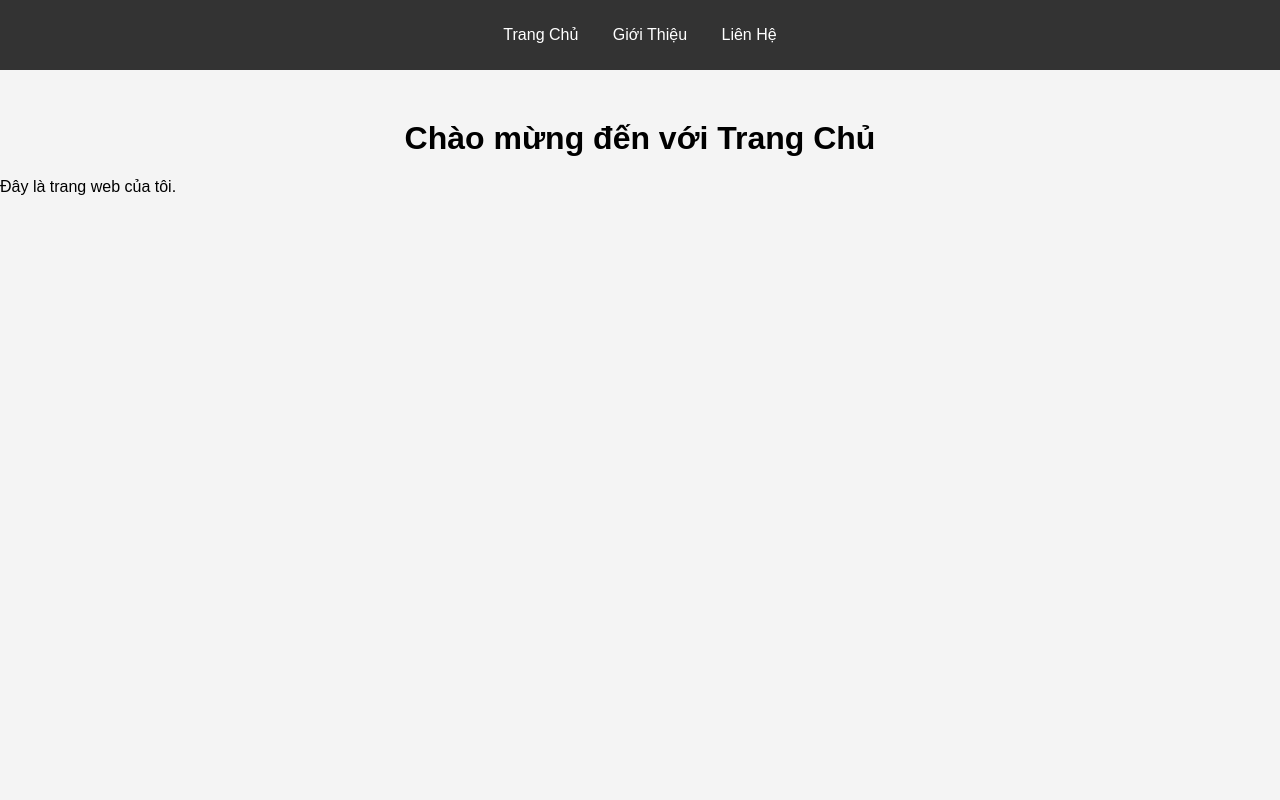
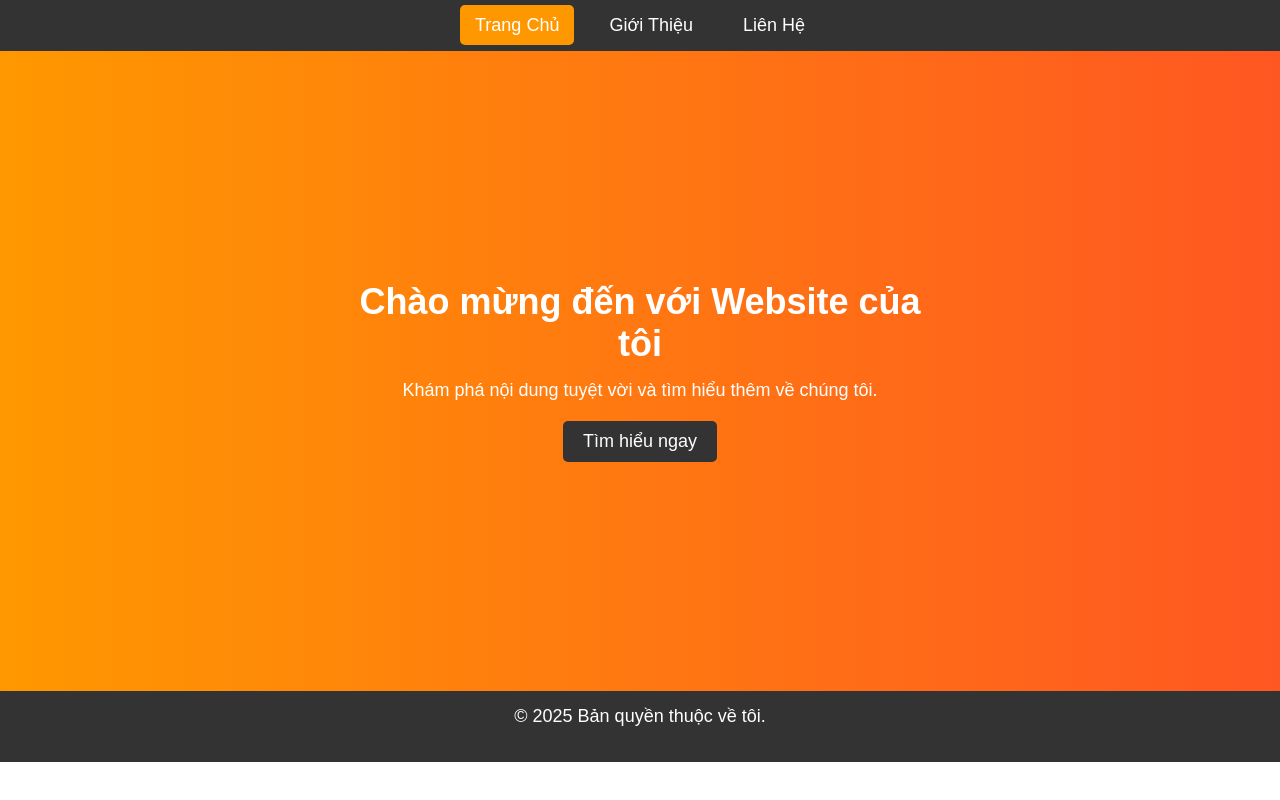
Before and after one commit to doantheanh1/WebBuoi4, a plain HTML site: page index.html in a window 1280 px wide. Drawn offline with Linux system fonts and the light colour scheme.

```diff
--- a/index.html
+++ b/index.html
@@ -1,5 +1,5 @@
 <!DOCTYPE html>
-<html lang="en">
+<html lang="vi">
 <head>
     <meta charset="UTF-8">
     <meta name="viewport" content="width=device-width, initial-scale=1.0">
@@ -10,13 +10,23 @@
     <header>
         <nav>
             <ul>
-                <li><a href="index.html">Trang Chủ</a></li>
+                <li><a href="index.html" class="active">Trang Chủ</a></li>
                 <li><a href="about.html">Giới Thiệu</a></li>
                 <li><a href="contact.html">Liên Hệ</a></li>
             </ul>
         </nav>
     </header>
-    <h1>Chào mừng đến với Trang Chủ</h1>
-    <p>Đây là trang web của tôi.</p>
+
+    <main>
+        <div class="container">
+            <h1>Chào mừng đến với Website của tôi</h1>
+            <p>Khám phá nội dung tuyệt vời và tìm hiểu thêm về chúng tôi.</p>
+            <a href="about.html" class="btn">Tìm hiểu ngay</a>
+        </div>
+    </main>
+
+    <footer>
+        <p>&copy; 2025 Bản quyền thuộc về tôi.</p>
+    </footer>
 </body>
 </html>
--- a/styles.css
+++ b/styles.css
@@ -1,33 +1,88 @@
-body {
-    font-family: Arial, sans-serif;
+/* Reset CSS */
+* {
     margin: 0;
     padding: 0;
-    background-color: #f4f4f4;
+    box-sizing: border-box;
+    font-family: 'Arial', sans-serif;
 }
 
+/* Style cho Header */
 header {
-    background-color: #333;
-    color: white;
-    padding: 10px 0;
+    background: #333;
+    padding: 15px 0;
+    text-align: center;
 }
 
 nav ul {
     list-style: none;
-    padding: 0;
-    text-align: center;
+    display: flex;
+    justify-content: center;
+    gap: 20px;
 }
 
 nav ul li {
     display: inline;
-    margin: 0 15px;
 }
 
 nav ul li a {
     color: white;
     text-decoration: none;
+    font-size: 18px;
+    padding: 10px 15px;
+    border-radius: 5px;
+    transition: background 0.3s;
+}
+
+nav ul li a:hover,
+nav ul li a.active {
+    background: #ff9800;
+}
+
+/* Style cho phần nội dung */
+main {
+    display: flex;
+    justify-content: center;
+    align-items: center;
+    height: 80vh;
+    text-align: center;
+    background: linear-gradient(to right, #ff9800, #ff5722);
+    color: white;
+}
+
+.container {
+    max-width: 600px;
 }
 
 h1 {
+    font-size: 36px;
+    margin-bottom: 15px;
+}
+
+p {
+    font-size: 18px;
+    margin-bottom: 20px;
+}
+
+.btn {
+    display: inline-block;
+    padding: 10px 20px;
+    font-size: 18px;
+    color: white;
+    background: #333;
+    text-decoration: none;
+    border-radius: 5px;
+    transition: 0.3s;
+}
+
+.btn:hover {
+    background: #222;
+}
+
+/* Style cho Footer */
+footer {
+    background: #333;
+    color: white;
     text-align: center;
-    margin-top: 50px;
+    padding: 15px 0;
+    position: relative;
 }
```
